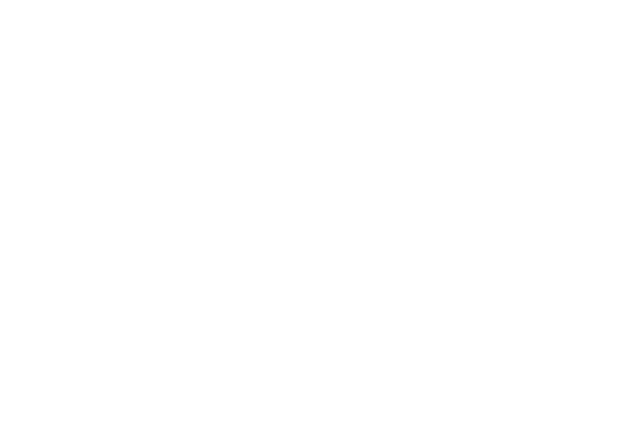
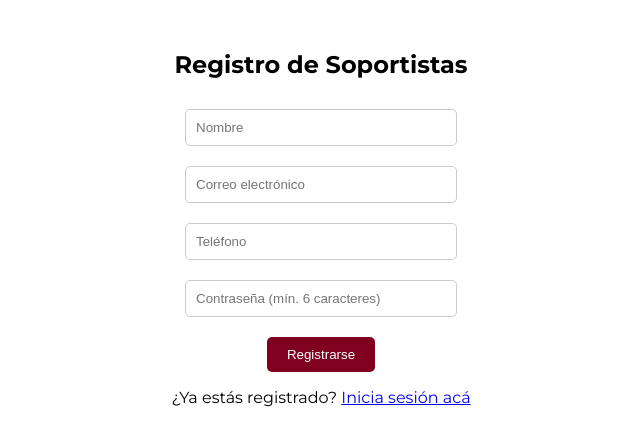
Before and after one commit to MankerzXD/controlrooms, a React (Create React App) app: page /register in a window 1280 px wide. Before the commit this address had no page. Shown: the top 446 px of the page, without its empty margins (319-959 px from the left). Built offline with nearby package versions, Linux system fonts and the light colour scheme.

Commit message:
esas cositasricas las quiero

```diff
--- a/src/App.jsx
+++ b/src/App.jsx
@@ -3,7 +3,7 @@
 import Home from './components/Home';
 import ProtectedRoute from './components/ProtectedRoute';
 import Aula from './components/Aula';
-import Sede from './components/Sede';
+import Register from './components/Register';
 import SeleccionPiso from './components/SeleccionPiso';
 
 import './styles/global.scss';
@@ -16,12 +16,14 @@
 <BrowserRouter>
   <Routes>
     <Route path="/login" element={<Login />} />
-                <Route path="/" element={<Home />} />
+    <Route path="/register" element={<Register />} />
+    <Route path="/" element={<ProtectedRoute><Home /></ProtectedRoute>} />
     <Route path="/sede/:sede" element={<ProtectedRoute><SeleccionPiso /></ProtectedRoute>} />
     <Route path="/aula/:aulaId" element={<ProtectedRoute><Aula /></ProtectedRoute>} />
     <Route path="/piso/:sede/:pisoId" element={<ProtectedRoute><Aula /></ProtectedRoute>} />
   </Routes>
 </BrowserRouter>
+
     );
 }
 
--- a/src/components/Home.jsx
+++ b/src/components/Home.jsx
@@ -1,34 +1,32 @@
+import { useEffect, useState } from 'react';
 import { useNavigate } from 'react-router-dom';
-import '../styles/home.scss'; // asegurate que esté el SCSS también
+import '../styles/home.scss';
 
 function Home() {
     const navigate = useNavigate();
-    const username = localStorage.getItem('user'); // leemos el nombre del usuario
+    const [username, setUsername] = useState('');
 
-    // Usuarios autorizados para ver el botón especial
+    useEffect(() => {
+        const storedUser = localStorage.getItem('user');
+        if (!storedUser) {
+            navigate('/login');
+        } else {
+            setUsername(storedUser);
+        }
+    }, [navigate]);
+
     const autorizados = ['ajgarcia', 'mjsanchez', 'aquiroga'];
 
-const handleSede = (sede) => {
-    navigate(`/sede/${sede}`);
-};
-
-
-    const handleEventos = () => {
-        navigate('/eventos');
-    };
-
+    const handleSede = (sede) => navigate(`/sede/${sede}`);
+    const handleEventos = () => navigate('/eventos');
     const handleLogout = () => {
         localStorage.removeItem('user');
         navigate('/login');
     };
-
-    const handleDescargarSemana = () => {
-        navigate('/adolfo');
-    };
+    const handleDescargarSemana = () => navigate('/adolfo');
 
     return (
         <div className="home-container">
-            {/* Topbar con usuario y logout */}
             <div className="top-bar">
                 <div className="user-info">
                     <span className="material-icons">person</span>
@@ -39,17 +37,14 @@
                 </div>
             </div>
 
-            {/* Título principal */}
             <h1>UCEMA Control de Aulas</h1>
             <p>Selecciona la Sede correspondiente</p>
 
-            {/* Botones de las sedes */}
             <div className="buttons-container">
                 <button onClick={() => handleSede('central')}>CENTRAL</button>
                 <button onClick={() => handleSede('alem')}>ALEM</button>
                 <button onClick={() => handleSede('cordoba')}>CÓRDOBA</button>
                 <button onClick={handleEventos}>EVENTOS</button>
-                {/* Botón solo si está autorizado */}
                 {autorizados.includes(username) && (
                     <button onClick={handleDescargarSemana} className="admin-button">
                         Descargar Semana
--- a/src/components/Login.jsx
+++ b/src/components/Login.jsx
@@ -1,6 +1,6 @@
 import { useState } from 'react';
-import { useNavigate } from 'react-router-dom';
-import '../styles/Login.scss'; // asegurate de que login.scss exista
+import { useNavigate, Link } from 'react-router-dom';
+import '../styles/Login.scss';
 
 function Login() {
   const [username, setUsername] = useState('');
@@ -8,33 +8,14 @@
   const [error, setError] = useState('');
   const navigate = useNavigate();
 
-    const handleLogin = (e) => {
-        e.preventDefault();
-
-        if (!username.trim() || !password.trim()) {
-            setError('Debes completar todos los campos.');
-            return;
-        }
-
-        // Guardar el usuario (falso por ahora)
-        localStorage.setItem('user', username);
-
-        // Redireccionar al Home
-        navigate('/');
-    };
-
-    const handleMicrosoftLogin = () => {
-        alert('Login con Microsoft (en construcción 🍆💦)');
-    };
-
   return (
     <div className="login-container">
       <h2>Iniciar sesión</h2>
 
-            <form onSubmit={handleLogin}>
+      <form>
         <input
           type="text"
-                    placeholder="Usuario"
+          placeholder="Email"
           value={username}
           onChange={(e) => setUsername(e.target.value)}
           required
@@ -46,7 +27,49 @@
           onChange={(e) => setPassword(e.target.value)}
           required
         />
-                <button type="submit">Ingresar</button>
+
+        <button
+          type="button"
+          onClick={async () => {
+            if (!username.trim() || !password.trim()) {
+              setError('Debes completar todos los campos.');
+              return;
+            }
+
+            try {
+              const res = await fetch('http://10.33.0.22:5000/api/auth/login', {
+                method: 'POST',
+                headers: {
+                  'Content-Type': 'application/json',
+                },
+                body: JSON.stringify({
+                  email: username,
+                  contraseña: password,
+                }),
+              });
+
+              const data = await res.json();
+              console.log('🔍 DATA:', data);
+
+              if (res.ok) {
+                localStorage.setItem('token', data.token);
+                localStorage.setItem('user', data.nombre);
+
+                // Esperá un instante antes de navegar (esto es clave)
+                setTimeout(() => {
+                  navigate('/');
+                }, 100);
+              } else {
+                setError(data.error || 'Credenciales incorrectas.');
+              }
+            } catch (err) {
+              console.error(err);
+              setError('No se pudo conectar con el servidor.');
+            }
+          }}
+        >
+          Ingresar
+        </button>
       </form>
 
       {/* Mostrar error si hay */}
@@ -55,9 +78,14 @@
       <hr />
 
       {/* Botón futuro login con Microsoft */}
-            <button className="microsoft-button" onClick={handleMicrosoftLogin}>
+      <button className="microsoft-button" onClick={() => alert('Login con Microsoft (en construcción 🍆💦)')}>
         Login con Microsoft
       </button>
+
+      {/* Enlace para registrarse */}
+      <p className="registro-link">
+        ¿No estás registrado? <Link to="/register">Registrate</Link>
+      </p>
     </div>
   );
 }
--- a/src/components/ProtectedRoute.jsx
+++ b/src/components/ProtectedRoute.jsx
@@ -1,13 +1,11 @@
 import { Navigate } from 'react-router-dom';
 
 function ProtectedRoute({ children }) {
-    const user = localStorage.getItem('user');
-
-    if (!user) {
-        return <Navigate to="/login" />;
-    }
-
-    return children;
+  const user = localStorage.getItem('user');
+  if (!user) {
+    return <Navigate to="/login" replace />;
+  }
+  return children;
 }
 
 export default ProtectedRoute;
--- /dev/null
+++ b/src/components/Register.jsx
@@ -0,0 +1,121 @@
+import { useState } from 'react';
+import { useNavigate, Link } from 'react-router-dom';
+import '../styles/Login.scss';
+
+function Register() {
+  const navigate = useNavigate();
+  const [formData, setFormData] = useState({
+    nombre: '',
+    email: '',
+    telefono: '',
+    password: ''
+  });
+
+  const [mensaje, setMensaje] = useState('');
+  const [error, setError] = useState('');
+  const [cargando, setCargando] = useState(false);
+
+  const handleChange = (e) => {
+    setFormData({ ...formData, [e.target.name]: e.target.value });
+  };
+
+  const validarFormulario = () => {
+    if (formData.password.length < 6) {
+      setError('La contraseña debe tener al menos 6 caracteres.');
+      return false;
+    }
+    return true;
+  };
+
+  const handleSubmit = async (e) => {
+    e.preventDefault();
+    setMensaje('');
+    setError('');
+
+    if (!validarFormulario()) return;
+
+    setCargando(true);
+
+    const BASE_URL = window.location.origin;
+
+    try {
+      const res = await fetch(`http://10.33.0.22:5000/api/auth/register`, {
+        method: 'POST',
+        headers: {
+          'Content-Type': 'application/json'
+        },
+        body: JSON.stringify({
+          nombre: formData.nombre,
+          email: formData.email,
+          telefono: formData.telefono,
+          contraseña: formData.password
+        })
+      });
+
+      const data = await res.json();
+
+      if (res.ok) {
+        setMensaje(`✅ Registro exitoso: ${data.mensaje}`);
+        setTimeout(() => navigate('/login'), 2000);
+      } else {
+        setError(`❌ Error: ${data.error || 'Algo salió mal'}`);
+      }
+    } catch (err) {
+      setError('❌ Error al conectar con el servidor');
+    } finally {
+      setCargando(false);
+    }
+  };
+
+  return (
+    <div className="login-container">
+      <h2>Registro de Soportistas</h2>
+
+      <form onSubmit={handleSubmit}>
+        <input
+          type="text"
+          name="nombre"
+          placeholder="Nombre"
+          value={formData.nombre}
+          onChange={handleChange}
+          required
+        />
+        <input
+          type="email"
+          name="email"
+          placeholder="Correo electrónico"
+          value={formData.email}
+          onChange={handleChange}
+          required
+        />
+        <input
+          type="text"
+          name="telefono"
+          placeholder="Teléfono"
+          value={formData.telefono}
+          onChange={handleChange}
+          required
+        />
+        <input
+          type="password"
+          name="password"
+          placeholder="Contraseña (mín. 6 caracteres)"
+          value={formData.password}
+          onChange={handleChange}
+          required
+        />
+        <button type="submit" disabled={cargando}>
+          {cargando ? 'Registrando...' : 'Registrarse'}
+        </button>
+      </form>
+
+      {mensaje && <div className="success">{mensaje}</div>}
+      {error && <div className="error">{error}</div>}
+      <div className="registro-link">
+        <p>¿Ya estás registrado? <Link to="/login">Inicia sesión acá</Link></p>
+      </div>
+    </div>
+  );
+}
+
+export default Register;
```
Lines whose indentation alone changed are shown as unchanged.
